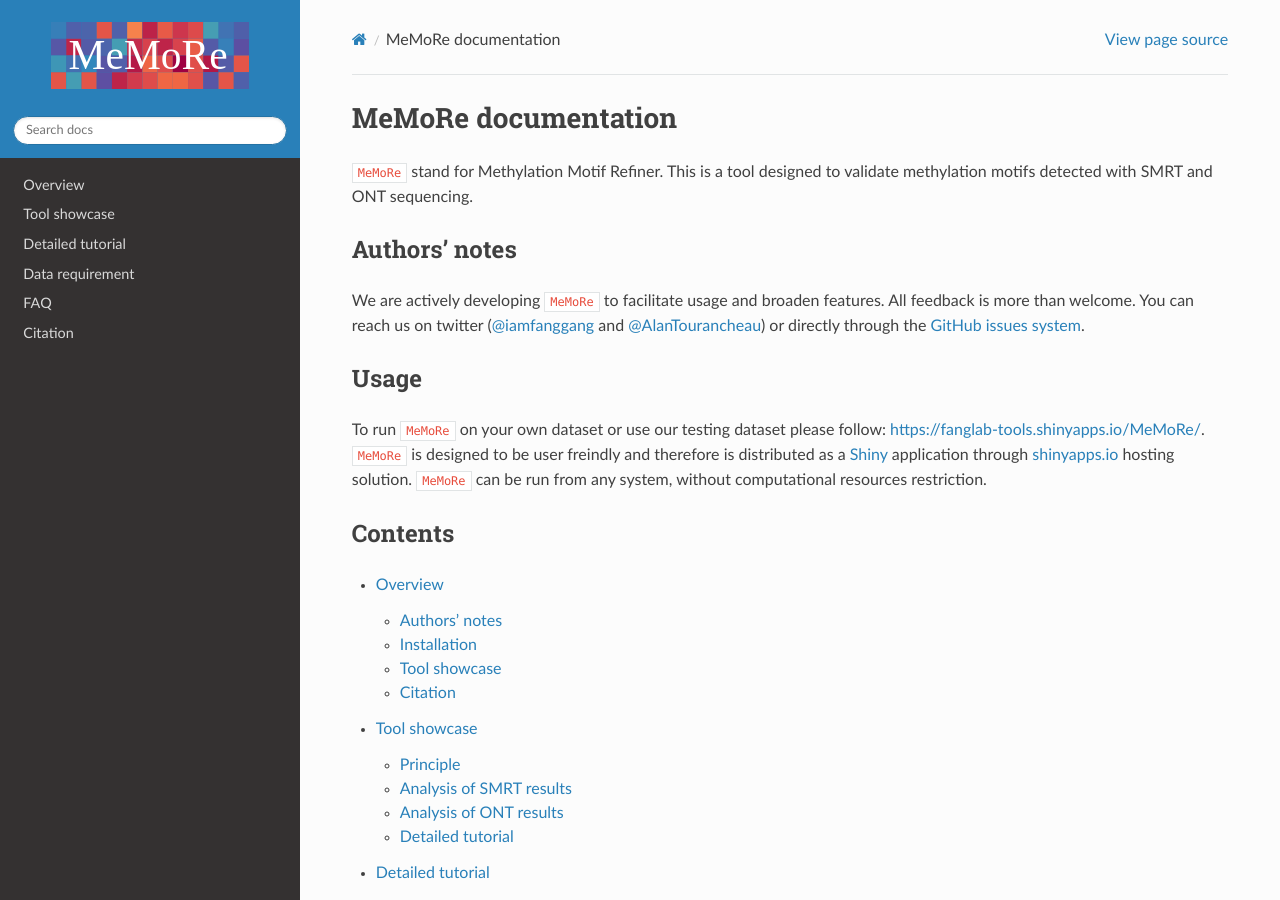
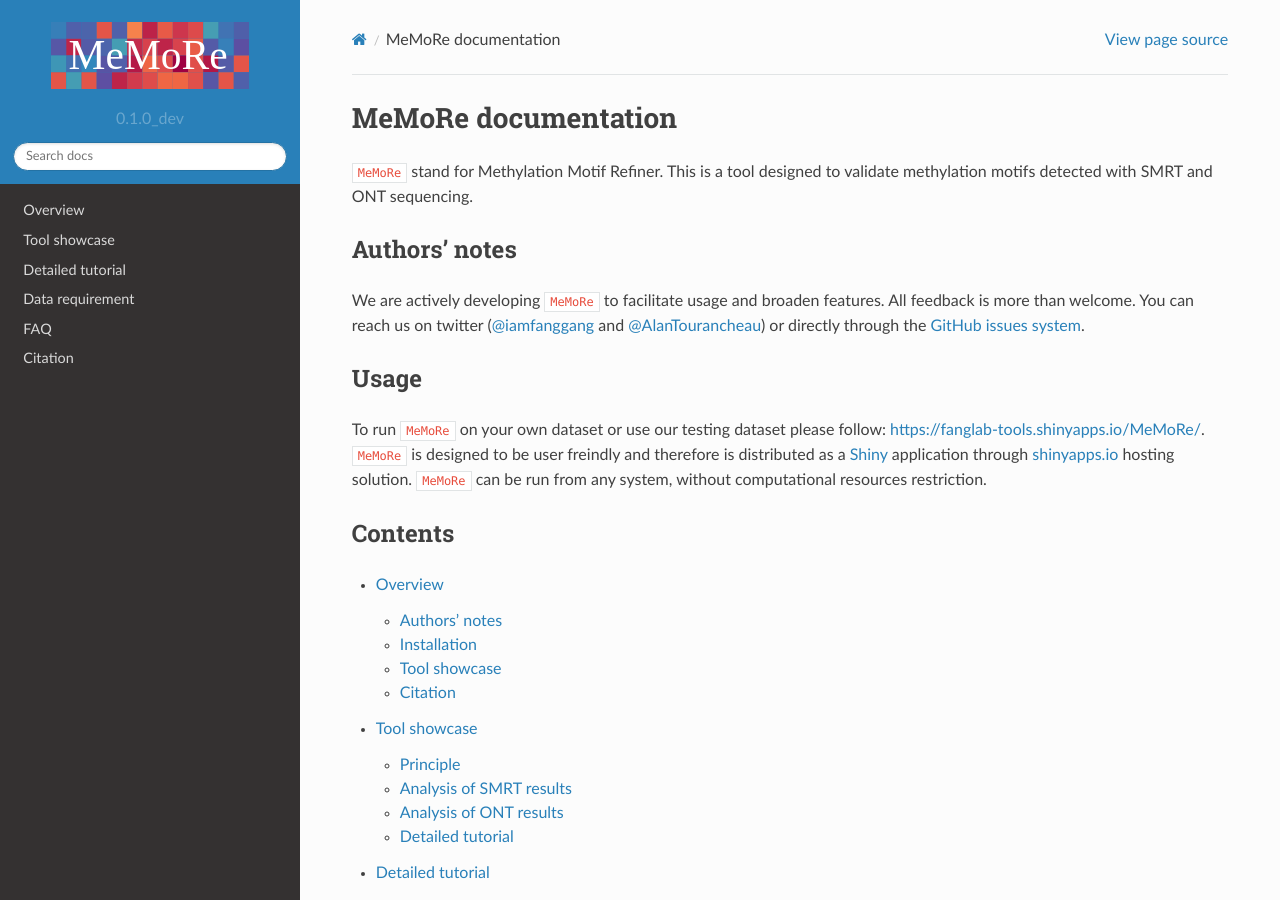
Before and after one commit to fanglab/MeMoRe, a Sphinx documentation site: the page built from docs/index.rst, in a window 1280 px wide and 900 px high. Built offline with Sphinx 7.4.7 and the Read the Docs theme 2.0.0, drawn with Linux system fonts in a browser that asks for light colours.

Commit message:
Update documentation

```diff
--- a/docs/conf.py
+++ b/docs/conf.py
@@ -21,6 +21,7 @@ import sphinx_rtd_theme
 project = 'MeMoRe'
 copyright = '2021, Alan Tourancheau'
 author = 'Alan Tourancheau'
+version = '0.1.0_dev'
 
 # The full version, including alpha/beta/rc tags
 release = '2021'
```
